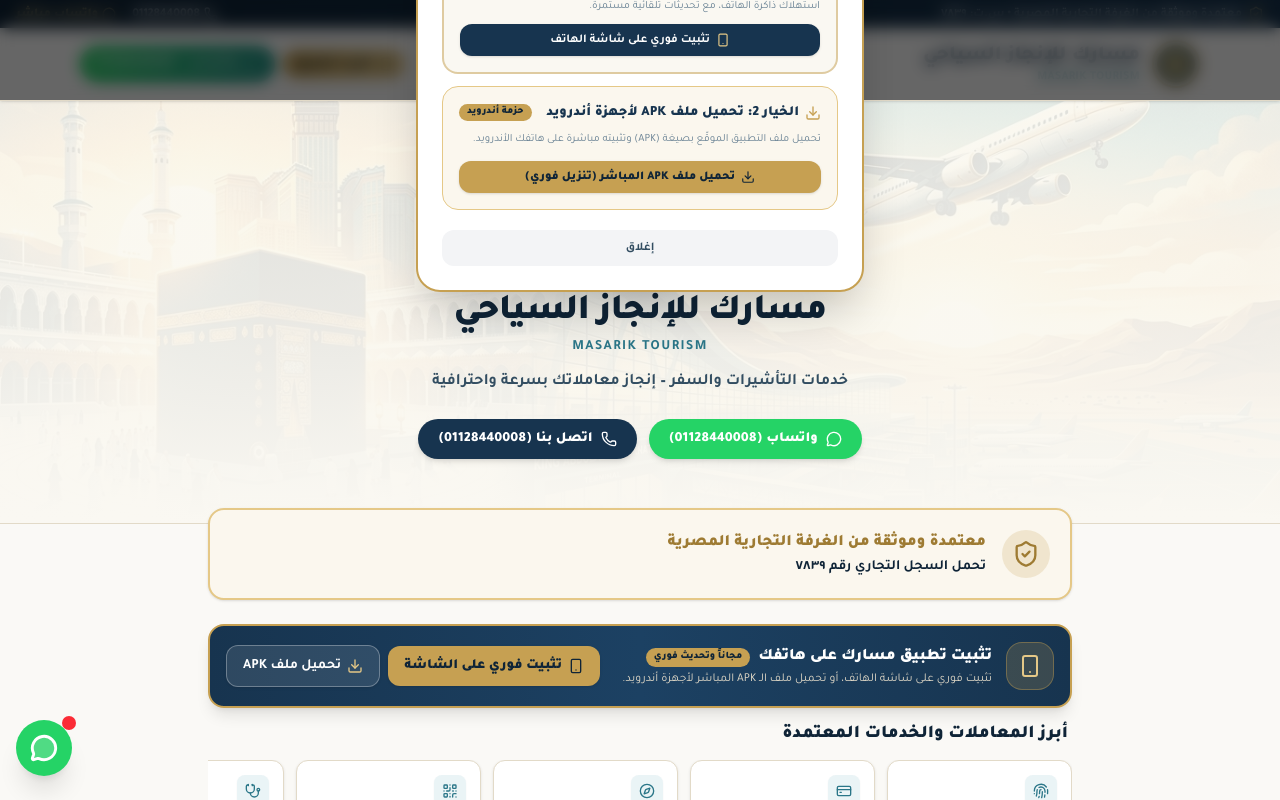
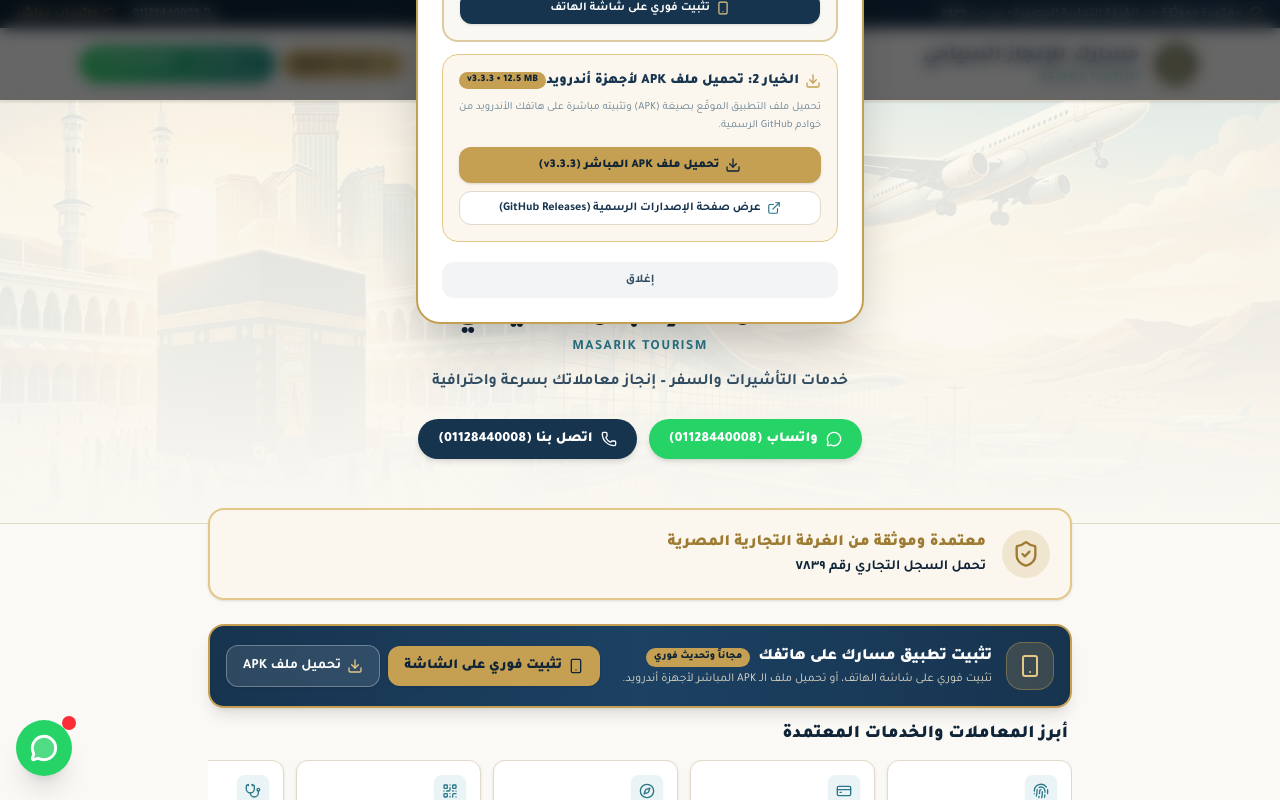
Before and after one commit to masarik-tourism/masarik.tourism, a React (Vite) app: page / in a window 1280 px wide. Both pictures are taken after a click on the button "تثبيت التطبيق". Shown: the top 800 px of the page. Built offline with nearby package versions, Linux system fonts and the light colour scheme.

Commit message:
refactor: update APK distribution to use GitHub releases
Migrated APK hosting from local storage to GitHub releases for better version control. Added version and size metadata to the UI for improved transparency.

```diff
--- a/src/components/PWAInstallButton.tsx
+++ b/src/components/PWAInstallButton.tsx
@@ -1,5 +1,5 @@
 import React, { useState } from 'react';
-import { Download, Smartphone, X, Share, ExternalLink, HardDrive } from 'lucide-react';
+import { Download, Smartphone, X, Share, ExternalLink } from 'lucide-react';
 import { usePWAInstall } from '../hooks/usePWAInstall';
 import { TravelRepository } from '../data/travelData';
 
@@ -200,7 +200,7 @@ export const PWAInstallButton: React.FC<PWAInstallButtonProps> = ({
                 </button>
               </div>
 
-              {/* Option 2: Direct APK Download */}
+              {/* Option 2: Direct APK Download via GitHub Release */}
               <div className="bg-[#FBF7EE] border border-[#E5C887] rounded-2xl p-4 space-y-2">
                 <div className="flex items-center justify-between">
                   <h4 className="font-black text-[#17344F] flex items-center gap-1.5 text-xs md:text-sm">
@@ -208,35 +208,31 @@ export const PWAInstallButton: React.FC<PWAInstallButtonProps> = ({
                     <span>الخيار 2: تحميل ملف APK لأجهزة أندرويد</span>
                   </h4>
                   <span className="bg-[#C6A052] text-[#0F2437] text-[10px] font-black px-2 py-0.5 rounded-full">
-                    حزمة أندرويد
+                    {TravelRepository.APK_VERSION} • {TravelRepository.APK_SIZE}
                   </span>
                 </div>
                 <p className="text-[11px] text-[#678093] leading-relaxed">
-                  تحميل ملف التطبيق الموقّع بصيغة (APK) وتثبيته مباشرة على هاتفك الأندرويد.
+                  تحميل ملف التطبيق الموقّع بصيغة (APK) وتثبيته مباشرة على هاتفك الأندرويد من خوادم GitHub الرسمية.
                 </p>
 
                 <div className="flex flex-col gap-2 pt-1">
                   <a
                     href={TravelRepository.APK_DOWNLOAD_URL}
-                    download="masarik-tourism.apk"
-                    className="w-full bg-[#C6A052] hover:bg-[#d4b063] text-[#0F2437] py-2 px-3 rounded-xl text-xs font-black flex items-center justify-center gap-1.5 shadow-sm transition active:scale-95 text-center cursor-pointer"
+                    className="w-full bg-[#C6A052] hover:bg-[#d4b063] text-[#0F2437] py-2.5 px-3 rounded-xl text-xs font-black flex items-center justify-center gap-1.5 shadow-sm transition active:scale-95 text-center cursor-pointer"
                   >
-                    <Download className="w-3.5 h-3.5" />
-                    <span>تحميل ملف APK المباشر (تنزيل فوري)</span>
+                    <Download className="w-4 h-4" />
+                    <span>تحميل ملف APK المباشر ({TravelRepository.APK_VERSION})</span>
                   </a>
 
-                  {TravelRepository.APK_DRIVE_URL && (
                   <a
-                      href={TravelRepository.APK_DRIVE_URL}
+                    href={TravelRepository.APK_RELEASES_URL}
                     target="_blank"
                     rel="noopener noreferrer"
                     className="w-full bg-white hover:bg-gray-50 text-[#17344F] border border-[#E2DAC8] py-2 px-3 rounded-xl text-xs font-bold flex items-center justify-center gap-1.5 transition active:scale-95 text-center cursor-pointer"
                   >
-                      <HardDrive className="w-3.5 h-3.5 text-[#2A7688]" />
-                      <span>تحميل عبر Google Drive</span>
-                      <ExternalLink className="w-3 h-3 text-gray-400" />
+                    <ExternalLink className="w-3.5 h-3.5 text-[#2A7688]" />
+                    <span>عرض صفحة الإصدارات الرسمية (GitHub Releases)</span>
                   </a>
-                  )}
                 </div>
               </div>
             </div>
--- a/src/data/travelData.ts
+++ b/src/data/travelData.ts
@@ -11,8 +11,11 @@ export const TravelRepository = {
   INSTAPAY_URL: 'https://ipn.eg/S/lonely/instapay/0Dq6BN',
   INSTAPAY_CODE: '0Dq6BN',
   INSTAPAY_ACCOUNT: 'lonely',
-  APK_DOWNLOAD_URL: './downloads/masarik-tourism.apk',
-  APK_DRIVE_URL: '',
+  APK_DOWNLOAD_URL: 'https://github.com/masarik-tourism/masarik.tourism/releases/download/v3.3.3/masarik.tourism-v3.3.3.apk',
+  APK_LOCAL_URL: './downloads/masarik-tourism.apk',
+  APK_RELEASES_URL: 'https://github.com/masarik-tourism/masarik.tourism/releases',
+  APK_VERSION: 'v3.3.3',
+  APK_SIZE: '12.5 MB',
   COMMERCIAL_RECORD: '٧٨٣٩',
   COMMERCIAL_RECORD_AR: '٧٨٣٩',
   CERTIFICATION_TITLE: 'معتمدة وموثقة من الغرفة التجارية المصرية',
```
Also changed, not shown: 1 other file (tests, documents, lock files or other folders). Lines whose indentation alone changed are shown as unchanged.
